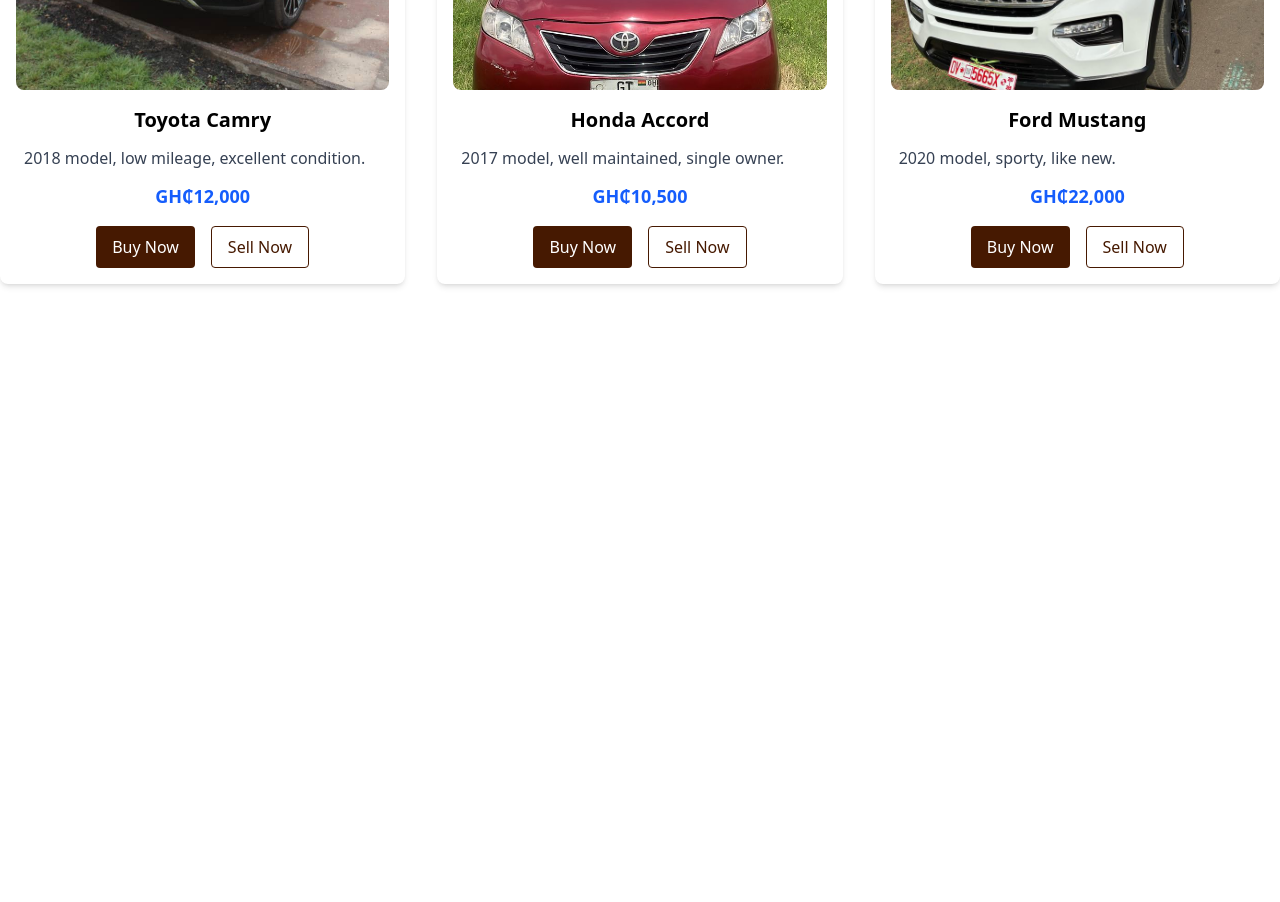
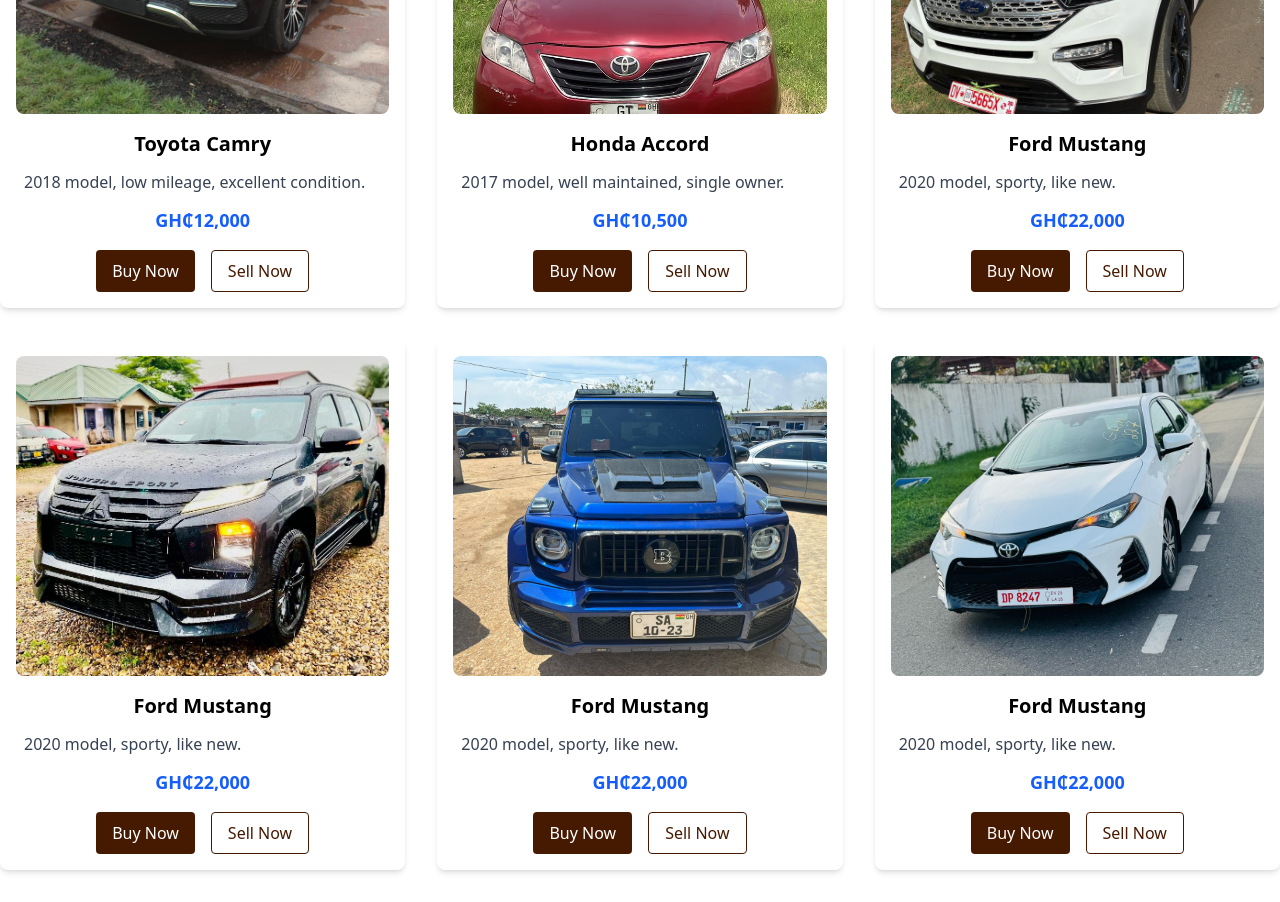
Before and after one commit to Mubikay488/AngelsGarage, a React (Vite) app in the folder angels-garage/: page /buy in a window 1280 px wide. Shown: the part 460-1362 px from the top of the page. Before the commit the page ends 800 px from the top, so only its background shows below. Built offline with nearby package versions, Linux system fonts and the light colour scheme.

Commit message:
node_modules updated

```diff
--- a/angels-garage/package.json
+++ b/angels-garage/package.json
@@ -13,7 +13,8 @@
     "@tailwindcss/vite": "^4.1.11",
     "react": "^19.1.0",
     "react-dom": "^19.1.0",
-    "tailwindcss": "^4.1.11"
+    "tailwindcss": "^4.1.11",
+    "vite": "^7.0.4"
   },
   "engines": {
     "node": ">=18"
@@ -26,7 +27,6 @@
     "eslint": "^9.30.1",
     "eslint-plugin-react-hooks": "^5.2.0",
     "eslint-plugin-react-refresh": "^0.4.20",
-    "globals": "^16.3.0",
-    "vite": "^7.0.4"
+    "globals": "^16.3.0"
   }
 }
--- a/angels-garage/src/App.jsx
+++ b/angels-garage/src/App.jsx
@@ -1,6 +1,5 @@
 import './App.css'
 import CarListing from './components/CarListing'
-import Secondbar from './components/Secondbar'
 import Hero from './components/Hero'
 import Navbar from './components/Navbar'
 import Contact  from './components/Contact'
--- a/angels-garage/src/components/CarListing.jsx
+++ b/angels-garage/src/components/CarListing.jsx
@@ -30,6 +30,36 @@ const carsForSale = [
 		image: "/src/assets/images/image 3.jpg",
 		description: "2020 model, sporty, like new.",
 		brand: "Ford",
+		model: "Jump off",
+		year: 2020,
+	},
+	{
+		id: 4,
+		name: "Ford Mustang",
+		price: "GH₵22,000",
+		image: "/src/assets/images/image 4.jpg",
+		description: "2020 model, sporty, like new.",
+		brand: "Ford",
+		model: "Mustang",
+		year: 2020,
+	},
+	{
+		id: 5,
+		name: "Ford Mustang",
+		price: "GH₵22,000",
+		image: "/src/assets/images/image 5.jpg",
+		description: "2020 model, sporty, like new.",
+		brand: "Ford",
+		model: "Mustang",
+		year: 2020,
+	},
+	{
+		id: 6,
+		name: "Ford Mustang",
+		price: "GH₵22,000",
+		image: "/src/assets/images/image 6.jpg",
+		description: "2020 model, sporty, like new.",
+		brand: "Ford",
 		model: "Mustang",
 		year: 2020,
 	},
@@ -57,11 +87,13 @@ const CarListing = () => {
 	return (
 		<div>
 			<Navbar />
+      <br />
+      <br />
 			<div className="container mx-auto py-8">
+        <br />
 				<h1 className="text-3xl font-bold mb-6 text-center">
 					Welcome to Angels Garage
 				</h1>
-				<h2 className="text-2xl font-semibold mb-4">Cars for Sale</h2>
 				<div className="flex justify-center mb-8">
 					<input
 						type="text"
--- a/angels-garage/src/components/Hero.jsx
+++ b/angels-garage/src/components/Hero.jsx
@@ -21,6 +21,7 @@ const heroData = [
     },
 ]
 
+
 function Hero() {
     const [slideIndex, setSlideIndex] = useState(0);
 
@@ -33,21 +34,20 @@ function Hero() {
 
     return (
         <>
+
             <Navbar />
             <section className='min-h-screen relative flex items-center px-34'>
                 {/* Animated background images with fade transition */}
                 <div className='absolute inset-0 w-full h-full'>
-                    <AnimatePresence mode="wait">
-                        {heroData.map((data, idx) => (
-                            idx === slideIndex && (
+                    <AnimatePresence>
                         <motion.div
-                                    key={idx}
-                                    initial={false}
+                            key={slideIndex}
+                            initial={{ opacity: 0 }}
                             animate={{ opacity: 1 }}
-                                    exit={false}
-                                    transition={{ duration: 1 }}
+                            exit={{ opacity: 0 }}
+                            transition={{ duration: 0.6 }}
                             style={{
-                                        backgroundImage: `url(${data.image})`,
+                                backgroundImage: `url(${heroData[slideIndex].image})`,
                                 backgroundSize: 'cover',
                                 backgroundPosition: 'center',
                                 position: 'absolute',
@@ -61,24 +61,25 @@ function Hero() {
                             {/* Amber shadow at bottom */}
                             <div className="absolute left-0 right-0 bottom-0 h-32 bg-gradient-to-t from-amber-950 to-transparent shadow-3xl"></div>
                         </motion.div>
-                            )
-                        ))}
                     </AnimatePresence>
                 </div>
                 <div className='z-10 grid gap-15'>
-                    <AnimatePresence mode="wait">
-                    <motion.p className='text-5xl text-white font-bold' key={heroData[slideIndex].text}
-                    initial={{ opacity: 0, y:30}} animate={{ opacity: 1,  y:0}} exit={{ opacity: 0, y:30 }} transition={{duration:0.6}}>{heroData[slideIndex].text}</motion.p>
+                    <AnimatePresence>
+                        <motion.p className='text-5xl text-white font-bold' key={slideIndex}
+                            initial={{ opacity: 0, y:30}}
+                            animate={{ opacity: 1,  y:0}}
+                            exit={{ opacity: 0, y:30 }}
+                            transition={{duration:0.6}}
+                        >
+                            {heroData[slideIndex].text}
+                        </motion.p>
                     </AnimatePresence>
-                    <AnimatePresence mode="wait">
-                    <motion.div key={slideIndex}
-                    initial={{ opacity: 0, y:30}} animate={{ opacity: 1,  y:0}} exit={{ opacity: 0, y:30 }} transition={{duration:0.6 , delay:0.2}}>
+                    <div>
                         <a href="/buy" className='bg-white inline-flex justify-center items-center p-2  rounded-full gap-10 pl-4'>
                             <span className='text-xl font-semibold'>Browse Cars</span>
                             <span className='bg-amber-900 p-4 text-white rounded-full'><FaArrowRight /></span>
                         </a>
-                    </motion.div>
-                    </AnimatePresence>
+                    </div>
                     {/* Buy and Sell Buttons */}
                     <div className="flex justify-center relative gap-8 mt-16">
                       <a href="/buy" className="px-8 py-4 bg-white text-black font-bold rounded-2xl shadow-lg hover:bg-amber-950 transition-colors duration-300 text-xl">Buy</a>
```
Also changed, not shown: 1 other file (tests, documents, lock files or other folders). Lines whose indentation alone changed are shown as unchanged.
